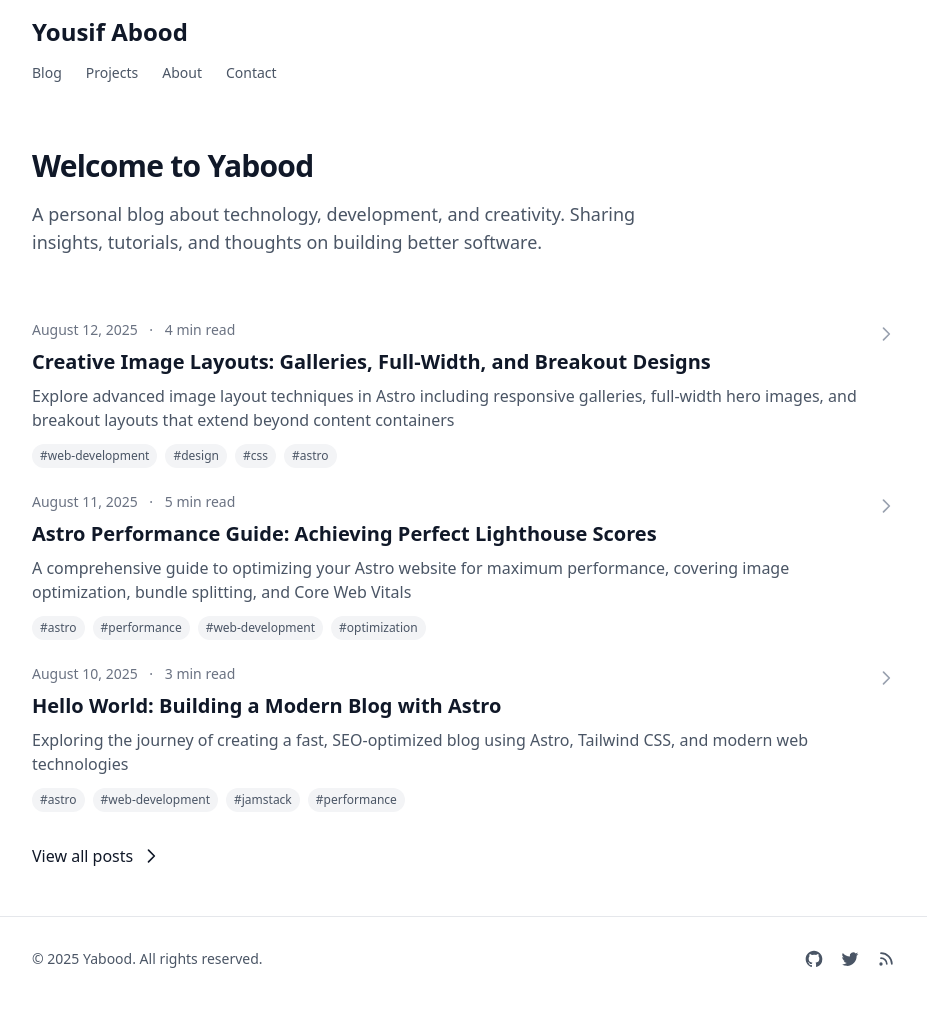
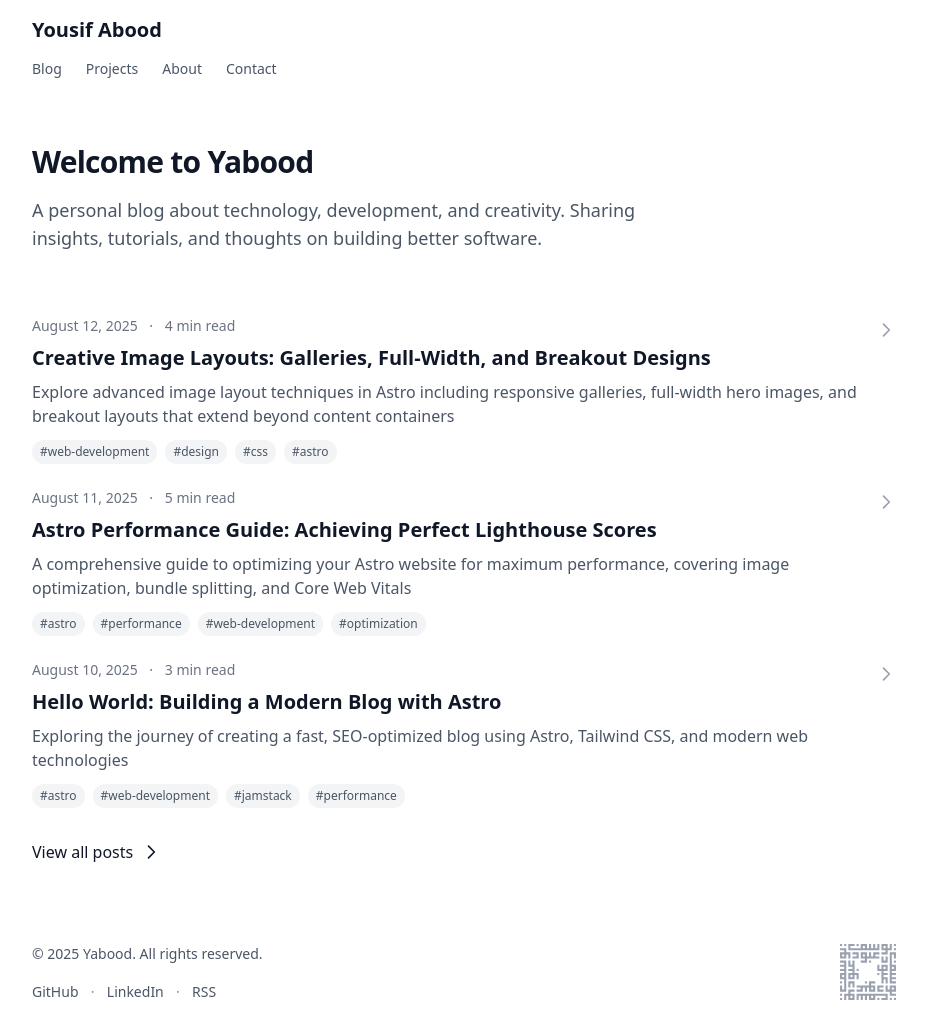
Before and after one commit to yabood/yabood, an Astro site: page / in a window 1280 px wide. Shown: the whole page, without its empty margins (176-1103 px from the left). Before the commit the page ends 1001 px from the top, so only its background shows below. Built offline with nearby package versions, Linux system fonts and the light colour scheme; Astro itself is replaced by a stand-in of ours.

Commit message:
UI Improvements

```diff
--- a/src/components/Footer.astro
+++ b/src/components/Footer.astro
@@ -3,60 +3,75 @@
 
 const socialLinks = [
   { href: 'https://github.com/yabood', label: 'GitHub', icon: 'github' },
-  { href: 'https://twitter.com/yabood', label: 'Twitter', icon: 'twitter' },
+  { href: 'https://linkedin.com/in/yabood', label: 'LinkedIn', icon: 'linkedin' },
   { href: '/rss.xml', label: 'RSS', icon: 'rss' },
 ];
 ---
 
-<footer class="mt-auto border-t border-gray-200 bg-white dark:border-gray-800 dark:bg-gray-900">
+<footer class="mt-auto bg-white dark:bg-gray-900">
   <div class="container mx-auto max-w-4xl px-4 py-8">
-    <div class="flex flex-col items-center justify-between gap-4 sm:flex-row">
+    <div class="flex items-start justify-between">
+      <div class="flex flex-col gap-4">
         <p class="text-sm text-gray-600 dark:text-gray-400">
           © {currentYear} Yabood. All rights reserved.
         </p>
 
-      <div class="flex items-center gap-4">
+        <div class="flex items-center">
           {
-          socialLinks.map(({ href, label, icon }) => (
+            socialLinks.map(({ href, label }, index) => (
+              <>
                 <a
                   href={href}
-              class="text-gray-600 transition-colors hover:text-accent dark:text-gray-400 dark:hover:text-accent-light"
-              aria-label={label}
+                  class="text-sm text-gray-600 transition-colors hover:text-accent dark:text-gray-400 dark:hover:text-accent-light"
                   rel={href.startsWith('http') ? 'noopener noreferrer' : undefined}
                   target={href.startsWith('http') ? '_blank' : undefined}>
-              {icon === 'github' && (
-                <svg class="h-5 w-5" fill="currentColor" viewBox="0 0 24 24" aria-hidden="true">
-                  <path
-                    fill-rule="evenodd"
-                    d="M12 2C6.477 2 2 6.484 2 12.017c0 4.425 2.865 8.18 6.839 9.504.5.092.682-.217.682-.483 0-.237-.008-.868-.013-1.703-2.782.605-3.369-1.343-3.369-1.343-.454-1.158-1.11-1.466-1.11-1.466-.908-.62.069-.608.069-.608 1.003.07 1.531 1.032 1.531 1.032.892 1.53 2.341 1.088 2.91.832.092-.647.35-1.088.636-1.338-2.22-.253-4.555-1.113-4.555-4.951 0-1.093.39-1.988 1.029-2.688-.103-.253-.446-1.272.098-2.65 0 0 .84-.27 2.75 1.026A9.564 9.564 0 0112 6.844c.85.004 1.705.115 2.504.337 1.909-1.296 2.747-1.027 2.747-1.027.546 1.379.202 2.398.1 2.651.64.7 1.028 1.595 1.028 2.688 0 3.848-2.339 4.695-4.566 4.943.359.309.678.92.678 1.855 0 1.338-.012 2.419-.012 2.747 0 .268.18.58.688.482A10.019 10.019 0 0022 12.017C22 6.484 17.522 2 12 2z"
-                    clip-rule="evenodd"
-                  />
-                </svg>
+                  {label}
+                </a>
+                {index < socialLinks.length - 1 && (
+                  <span class="mx-3 text-gray-400 dark:text-gray-600">·</span>
                 )}
-              {icon === 'twitter' && (
-                <svg class="h-5 w-5" fill="currentColor" viewBox="0 0 24 24" aria-hidden="true">
-                  <path d="M8.29 20.251c7.547 0 11.675-6.253 11.675-11.675 0-.178 0-.355-.012-.53A8.348 8.348 0 0022 5.92a8.19 8.19 0 01-2.357.646 4.118 4.118 0 001.804-2.27 8.224 8.224 0 01-2.605.996 4.107 4.107 0 00-6.993 3.743 11.65 11.65 0 01-8.457-4.287 4.106 4.106 0 001.27 5.477A4.072 4.072 0 012.8 9.713v.052a4.105 4.105 0 003.292 4.022 4.095 4.095 0 01-1.853.07 4.108 4.108 0 003.834 2.85A8.233 8.233 0 012 18.407a11.616 11.616 0 006.29 1.84" />
-                </svg>
-              )}
-              {icon === 'rss' && (
-                <svg
-                  class="h-5 w-5"
-                  fill="none"
-                  stroke="currentColor"
-                  viewBox="0 0 24 24"
-                  aria-hidden="true">
-                  <path
-                    stroke-linecap="round"
-                    stroke-linejoin="round"
-                    stroke-width="2"
-                    d="M6 5c7.18 0 13 5.82 13 13M6 11a7 7 0 017 7m-6 0a1 1 0 11-2 0 1 1 0 012 0z"
-                  />
-                </svg>
-              )}
-            </a>
+              </>
             ))
           }
         </div>
       </div>
+
+      <svg class="text-gray-400 dark:text-gray-600 flex-shrink-0" viewBox="0 0 384 384" fill="none" xmlns="http://www.w3.org/2000/svg" style="height: 56px;">
+        <g>
+          <path d="M156.496 14.477H170.699V28.68H156.496V14.477ZM270.109 42.883V0.277H255.906V28.68H241.707V0.277H227.504V28.68H213.301V0.277H199.102V28.68H184.898V0.277H142.293V28.68H71.285V14.477H99.688V0.277H57.082V42.883H270.109Z" fill="currentColor"/>
+          <path d="M113.891 0.277H128.094V14.476H113.891V0.277Z" fill="currentColor"/>
+          <path d="M298.512 14.477H312.715V28.68H298.512V14.477ZM326.918 69.867V42.883H355.32V0.277H341.117V28.68H326.918V0.277H284.312V42.883H312.715V57.082H284.312V71.285H326.918V69.867Z" fill="currentColor"/>
+          <path d="M369.523 0.277H383.722V14.476H369.523V0.277Z" fill="currentColor"/>
+          <path d="M369.523 28.68H383.722V42.883H369.523V28.68Z" fill="currentColor"/>
+          <path d="M156.496 71.285H170.699V85.488H156.496V71.285ZM270.109 99.688V85.488H241.707V71.285H270.109V57.082H227.504V85.488H213.301V57.082H199.102V85.488H184.898V57.082H142.293V99.688H170.699V113.891H142.293V128.094H184.898V99.688H270.109Z" fill="currentColor"/>
+          <path d="M85.488 85.434V99.637L128.094 99.688V57.082H85.488V71.285H113.891V85.434H85.488Z" fill="currentColor"/>
+          <path d="M199.102 113.891H213.301V128.094H199.102V113.891Z" fill="currentColor"/>
+          <path d="M369.523 170.699H355.32V156.496H369.523V170.699ZM341.117 57.082V270.109H383.723V255.906H355.32V241.707H383.723V227.504H355.32V213.301H383.723V199.102H355.32V184.898H383.723V142.293H355.32V71.285H369.523V99.688H383.723V57.082H341.117Z" fill="currentColor"/>
+          <path d="M369.523 113.891H383.722V128.094H369.523V113.891Z" fill="currentColor"/>
+          <path d="M369.523 312.715H355.32V298.512H369.523V312.715ZM341.117 284.312V312.715H326.918V284.312H312.715V326.918H341.117V355.32H383.723V341.117H355.32V326.918H383.723V284.312H341.117Z" fill="currentColor"/>
+          <path d="M369.523 369.523H383.722V383.722H369.523V369.523Z" fill="currentColor"/>
+          <path d="M341.117 369.523H355.32V383.722H341.117V369.523Z" fill="currentColor"/>
+          <path d="M298.512 156.496H312.715V170.699H298.512V156.496ZM270.109 170.699V142.293H255.906V184.898H284.312V270.109H298.512V241.707H312.715V270.109H326.918V227.504H298.512V213.301H326.918V199.102H298.512V184.898H326.918V142.293H284.312V170.699H270.109Z" fill="currentColor"/>
+          <path d="M326.918 85.488H312.715V113.891H298.566V85.488H284.363V113.891L284.312 128.094H326.918V85.488Z" fill="currentColor"/>
+          <path d="M255.906 199.102H270.109V213.301H255.906V199.102Z" fill="currentColor"/>
+          <path d="M227.504 369.523H213.301V355.32H227.504V369.523ZM113.891 341.117V383.723H128.094V355.32H142.293V383.723H156.496V355.32H170.699V383.723H184.898V355.32H199.102V383.723H241.707V355.32H312.715V369.523H284.312V383.723H326.918V341.117H113.891Z" fill="currentColor"/>
+          <path d="M255.906 369.523H270.109V383.722H255.906V369.523Z" fill="currentColor"/>
+          <path d="M85.488 369.523H71.285V355.32H85.488V369.523ZM57.082 341.117H28.68V383.723H42.883V355.32H57.082V383.723H99.688V341.117H71.285V326.918H99.688V312.715H57.082V341.117Z" fill="currentColor"/>
+          <path d="M0.277008 369.523H14.476V383.722H0.277008V369.523Z" fill="currentColor"/>
+          <path d="M0.277008 341.117H14.476V355.32H0.277008V341.117Z" fill="currentColor"/>
+          <path d="M298.516 298.566V284.363L255.91 284.312V326.918H298.516V312.715H270.109V298.566H298.516Z" fill="currentColor"/>
+          <path d="M227.504 312.715H213.301V298.512H227.504V312.715ZM241.707 270.109V255.906H199.102V284.312H113.891V298.516H142.293V312.715H113.891V326.918H156.496V298.516H170.699V326.918H184.898V298.516H199.102V326.918H241.707V284.312H213.301V270.109H241.707Z" fill="currentColor"/>
+          <path d="M170.699 255.906H184.898V270.109H170.699V255.906Z" fill="currentColor"/>
+          <path d="M14.477 213.301H28.68V227.504H14.477V213.301ZM42.883 326.918V113.891H0.277008V128.094H28.68V142.293H0.277008V156.496H28.68V170.699H0.277008V184.898H28.68V199.102H0.277008V241.707H28.68V312.715H14.477V284.312H0.277008V326.918H42.883Z" fill="currentColor"/>
+          <path d="M0.277008 255.906H14.476V270.109H0.277008V255.906Z" fill="currentColor"/>
+          <path d="M14.477 71.285H28.68V85.488H14.477V71.285ZM42.883 99.688V71.285H57.082V99.688H71.285V57.082H42.883V28.68H0.277008V42.883H28.68V57.082H0.277008V99.688H42.883Z" fill="currentColor"/>
+          <path d="M0.277008 0.277H14.476V14.476H0.277008V0.277Z" fill="currentColor"/>
+          <path d="M28.68 0.277H42.883V14.476H28.68V0.277Z" fill="currentColor"/>
+          <path d="M85.488 227.504H71.285V213.301H85.488V227.504ZM113.891 213.301V241.707H128.094V199.102H99.688V113.891H85.488V142.293H71.285V113.891H57.082V156.496H85.488V170.699H57.082V184.898H85.488V199.102H57.082V241.707H99.688V213.301H113.891Z" fill="currentColor"/>
+          <path d="M57.082 298.516H71.285V270.109H85.434V298.516H99.637L99.688 255.91H57.082V298.516Z" fill="currentColor"/>
+          <path d="M113.891 170.699H128.094V184.898H113.891V170.699Z" fill="currentColor"/>
+        </g>
+      </svg>
+    </div>
   </div>
 </footer>
--- a/src/components/Header.astro
+++ b/src/components/Header.astro
@@ -15,7 +15,7 @@
     <div>
       <a
         href="/"
-        class="text-2xl font-semibold text-gray-900 hover:text-accent dark:text-white dark:hover:text-accent-light">
+        class="text-xl font-semibold text-gray-900 hover:text-accent dark:text-white dark:hover:text-accent-light">
         Yousif Abood
       </a>
     </div>
```
Lines whose indentation alone changed are shown as unchanged.
